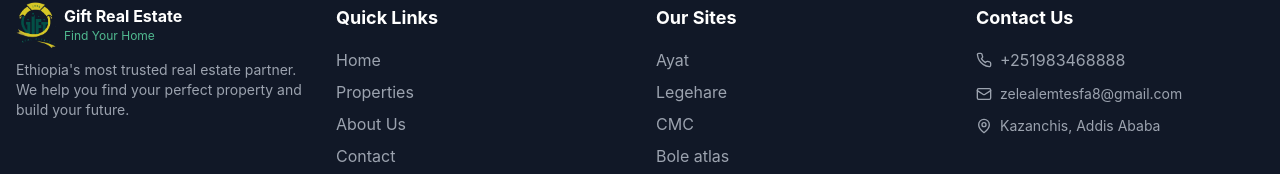
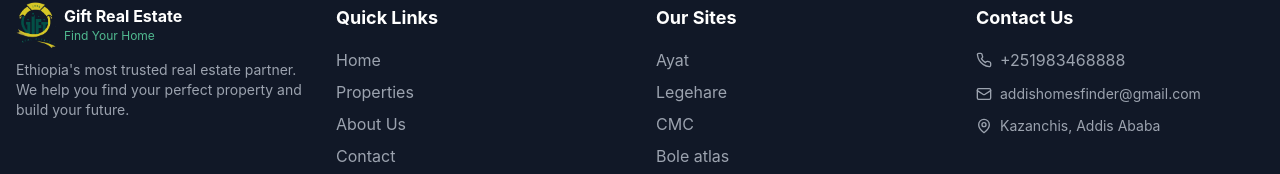
Before and after one commit to Blurkyy/giftrealestate, a Next.js app: page / in a window 1280 px wide. Shown: the part 4355-4529 px from the top of the page. Built offline with nearby package versions, Linux system fonts and the light colour scheme.

Commit message:
change email

```diff
--- a/src/components/Footer.tsx
+++ b/src/components/Footer.tsx
@@ -78,10 +78,10 @@
                 <Phone className="w-4 h-4" />
                 +251983468888
               </a>
-              <a href="mailto:zelealemtesfa8@gmail.com" className="flex items-center gap-2 text-gray-400 hover:text-white transition">
+              <a href="mailto:addishomesfinder@gmail.com" className="flex items-center gap-2 text-gray-400 hover:text-white transition">
                 <Mail className="w-4 h-4" />
                 <span className="text-sm">
-                  zelealemtesfa8@gmail.com
+                  addishomesfinder@gmail.com
                 </span>
               </a>
               <div className="flex items-center gap-2 text-gray-400">
```
